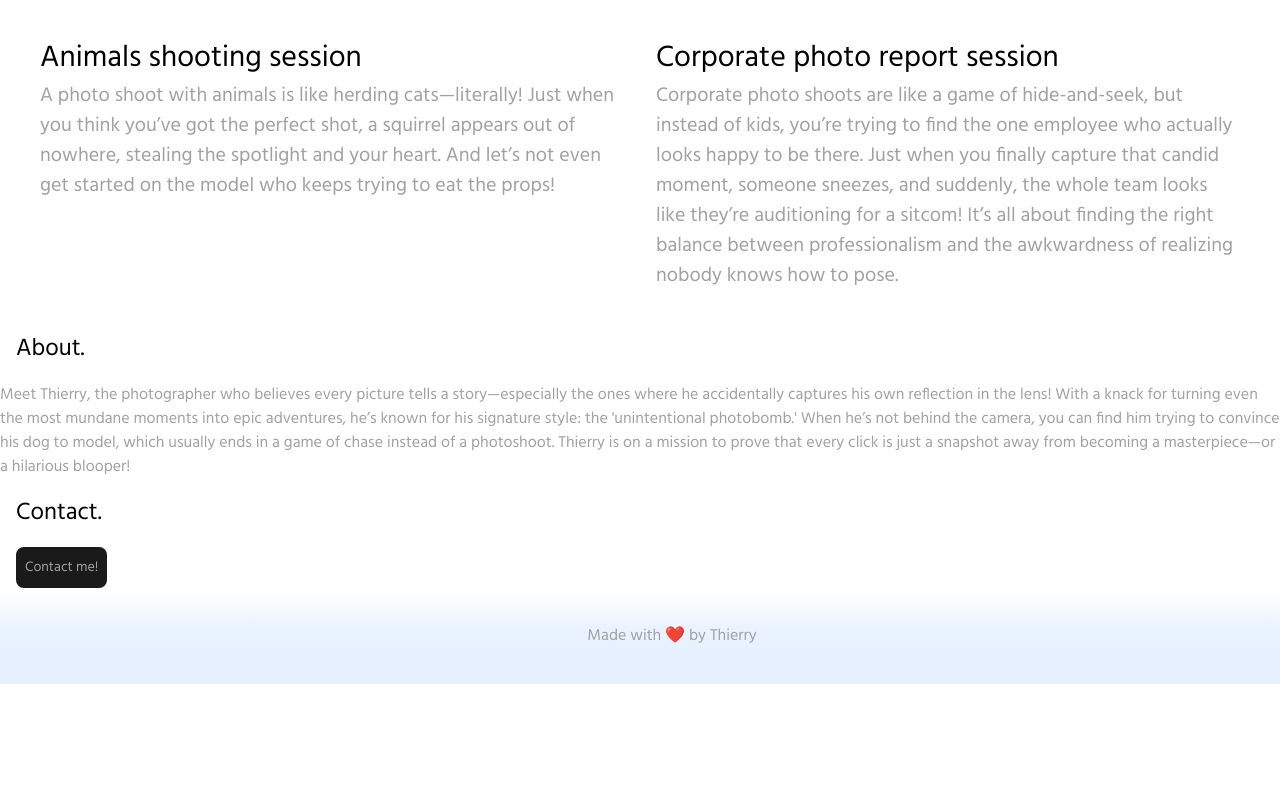
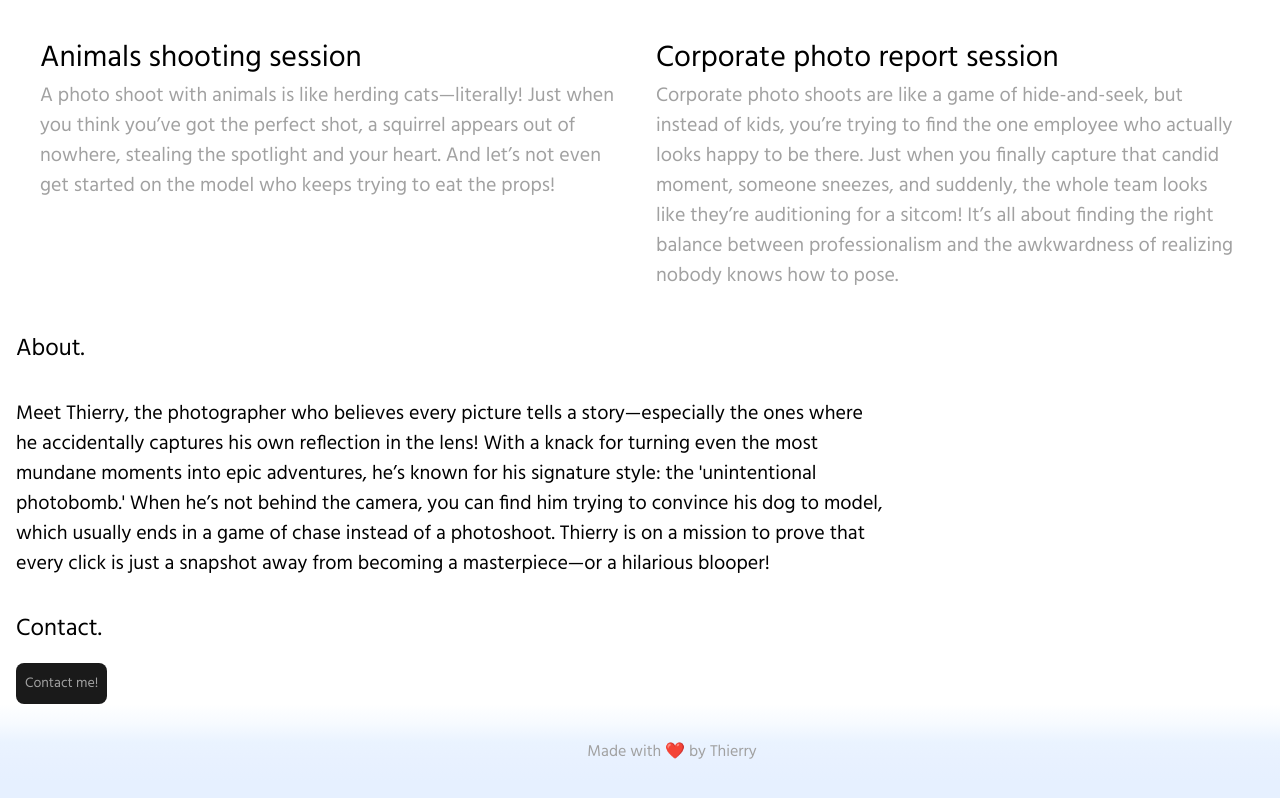
Before and after one commit to Thierry-Lenepveu/group-review-react, a React (Vite) app: page / in a window 1280 px wide. Shown: the part 3775-4573 px from the top of the page. Before the commit the page ends 4459 px from the top, so only its background shows below. Built offline with nearby package versions, Linux system fonts and the light colour scheme; a web font is replaced by a local one.

Commit message:
added css for about

```diff
--- a/src/App.tsx
+++ b/src/App.tsx
@@ -5,6 +5,7 @@ import "./css/Services.css";
 import './css/Work.css'
 import "./css/Contact.css"
 import "./css/Footer.css";
+import "./css/About.css";
 import Footer from "./components/Footer";
 import Header from "./components/Header";
 import Main from "./components/Main";
--- /dev/null
+++ b/src/css/About.css
@@ -0,0 +1,12 @@
+#About {
+    display: flex;
+    flex-direction: column;
+    align-items: flex-start;
+}
+
+#About p {
+    padding: 16px;
+    color: black;
+    font-size: 20px;
+    width: 80ch;
+}
```
